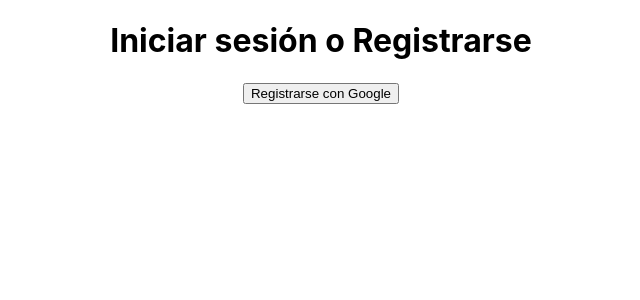
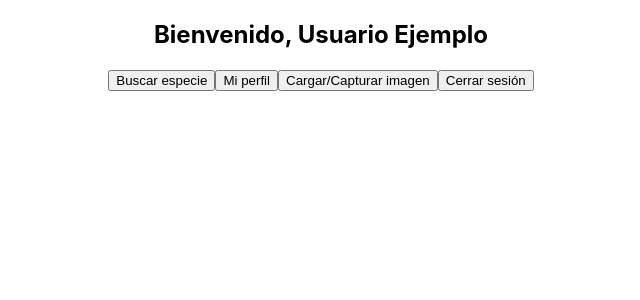
Before and after one commit to CristianDavidEC/web-biodiversity-watch, a React (Create React App) app: page /home in a window 1280 px wide. Before the commit this address led to /login. Shown: the top 300 px of the page, without its empty margins (319-959 px from the left). Built offline with nearby package versions, Linux system fonts and the light colour scheme.

Commit message:
feat: add routing and navigation for upload image page

```diff
--- a/src/App.js
+++ b/src/App.js
@@ -6,11 +6,27 @@
 } from "react-router-dom";
 import Login from "./pages/Login";
 import Home from "./pages/Home";
+import Profile from "./pages/Profile";
+import SearchSpecies from "./pages/SearchSpecies";
+import UploadImage from "./pages/UploadImage";
 import "./App.css";
 
 function App() {
   // Por ahora usaremos un estado mock para simular la autenticación
-  const isAuthenticated = false;
+  const isAuthenticated = true;
+  const mockUser = {
+    name: "Usuario Ejemplo",
+    email: "usuario@ejemplo.com",
+    posts: [
+      { id: 1, title: "Avistamiento de cóndor", specie: "Cóndor Andino" },
+      { id: 2, title: "Orquídea silvestre", specie: "Orquídea" },
+    ],
+  };
+  const mockSpecies = [
+    { id: 1, name: "Cóndor Andino" },
+    { id: 2, name: "Orquídea" },
+    { id: 3, name: "Frailejón" },
+  ];
 
   return (
     <Router>
@@ -31,7 +47,37 @@
             path="/home"
             element={
               isAuthenticated ? (
-                <Home user={{ name: "Usuario" }} isAdmin={false} />
+                <Home user={mockUser} isAdmin={false} />
+              ) : (
+                <Navigate to="/login" replace />
+              )
+            }
+          />
+          <Route
+            path="/profile"
+            element={
+              isAuthenticated ? (
+                <Profile user={mockUser} />
+              ) : (
+                <Navigate to="/login" replace />
+              )
+            }
+          />
+          <Route
+            path="/search"
+            element={
+              isAuthenticated ? (
+                <SearchSpecies species={mockSpecies} />
+              ) : (
+                <Navigate to="/login" replace />
+              )
+            }
+          />
+          <Route
+            path="/upload"
+            element={
+              isAuthenticated ? (
+                <UploadImage />
               ) : (
                 <Navigate to="/login" replace />
               )
--- a/src/pages/Home.js
+++ b/src/pages/Home.js
@@ -12,9 +12,11 @@
   return (
     <div className="home-container">
       <h2>Bienvenido, {user.name}</h2>
-      <button>Buscar especie</button>
-      <button>Mi perfil</button>
-      <button>Cargar/Capturar imagen</button>
+      <button onClick={() => navigate("/search")}>Buscar especie</button>
+      <button onClick={() => navigate("/profile")}>Mi perfil</button>
+      <button onClick={() => navigate("/upload")}>
+        Cargar/Capturar imagen
+      </button>
       {isAdmin && <button>Panel de administración</button>}
       <button onClick={handleLogout}>Cerrar sesión</button>
     </div>
```
